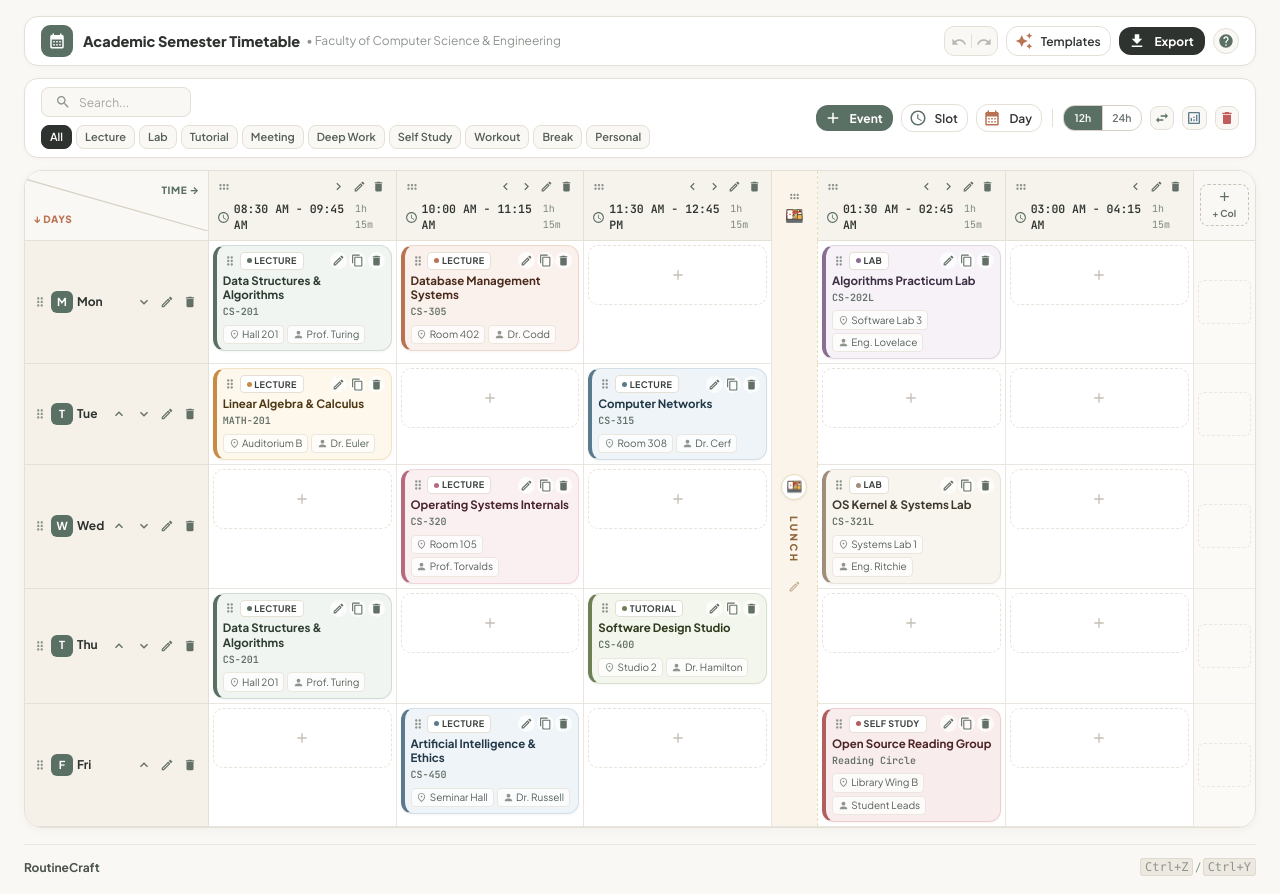
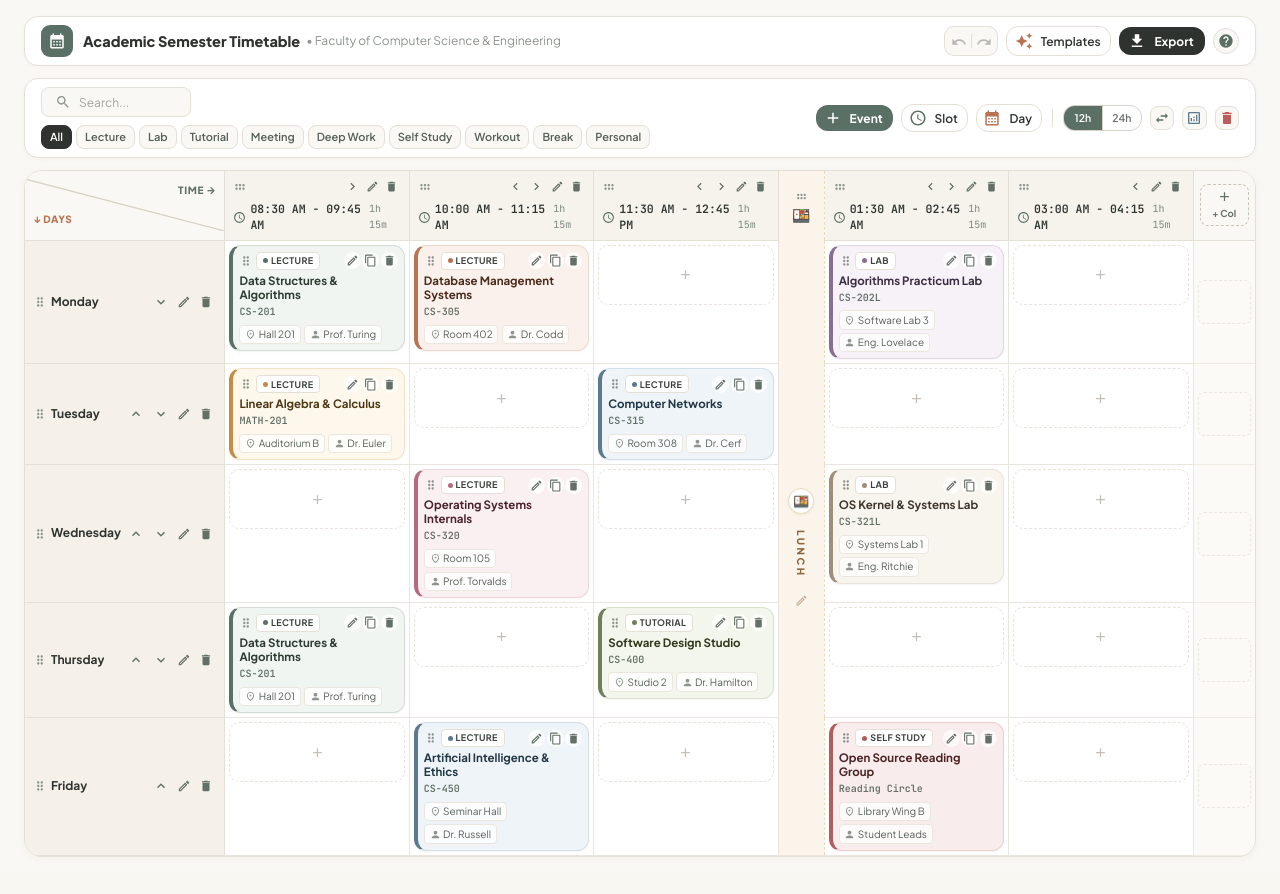
Before and after one commit to darklight9911/Routine_maker, a React (Vite) app: page / in a window 1280 px wide. After the commit the page ends 873 px from the top, so only its background shows below. Built offline with nearby package versions, Linux system fonts and the light colour scheme.

Commit message:
feat(table): remove first-letter day avatar, redesign off-day cells with subtle professional micro-pattern, and clean footer

```diff
--- a/src/App.tsx
+++ b/src/App.tsx
@@ -266,34 +266,7 @@ export function App() {
             />
           </Box>
 
-          {/* Footer */}
-          <Box
-            className="no-print"
-            sx={{
-              mt: 2,
-              pt: 1.5,
-              borderTop: '1px solid #EAE6DF',
-              display: 'flex',
-              flexWrap: 'wrap',
-              alignItems: 'center',
-              justifyContent: 'space-between',
-              gap: 1,
-              fontSize: '11px',
-              color: '#747C76',
-            }}
-          >
-            <Box sx={{ display: 'flex', alignItems: 'center', gap: 0.75 }}>
-              <Typography variant="caption" sx={{ fontWeight: 700, color: '#4A534C' }}>
-                RoutineCraft
-              </Typography>
-            </Box>
 
-            <Box sx={{ display: 'flex', alignItems: 'center', gap: 1 }}>
-              <Typography variant="caption" sx={{ color: '#8C948D' }}>
-                <kbd style={{ padding: '1px 4px', borderRadius: '3px', backgroundColor: '#EDE9E1', border: '1px solid #DFDAD0' }}>Ctrl+Z</kbd> / <kbd style={{ padding: '1px 4px', borderRadius: '3px', backgroundColor: '#EDE9E1', border: '1px solid #DFDAD0' }}>Ctrl+Y</kbd>
-              </Typography>
-            </Box>
-          </Box>
         </Container>
 
         {/* Modals & Drawers */}
--- a/src/components/DayHeader.tsx
+++ b/src/components/DayHeader.tsx
@@ -67,6 +67,9 @@ export const DayHeader: React.FC<DayHeaderProps> = ({
       }}
       style={{
         backgroundColor: day.isOffDay ? '#EFEBE2' : isOver ? '#EBF2ED' : '#F5F1E9',
+        backgroundImage: day.isOffDay && !isOver
+          ? 'repeating-linear-gradient(45deg, transparent, transparent 10px, rgba(215, 206, 192, 0.22) 10px, rgba(215, 206, 192, 0.22) 11px)'
+          : 'none',
         borderBottom: '1px solid #E5E0D6',
         borderLeft: isRightColumn ? '1px solid #E5E0D6' : 'none',
         borderRight: !isRightColumn ? '1px solid #E5E0D6' : 'none',
@@ -96,26 +99,7 @@ export const DayHeader: React.FC<DayHeaderProps> = ({
             }}
           />
 
-          {/* Initial solid circle avatar */}
-          <Box
-            sx={{
-              width: 22,
-              height: 22,
-              borderRadius: '6px',
-              backgroundColor: day.isOffDay ? '#DCD6CB' : '#5B7065',
-              color: day.isOffDay ? '#556058' : '#FFFFFF',
-              display: 'flex',
-              alignItems: 'center',
-              justifyContent: 'center',
-              fontSize: '11px',
-              fontWeight: 700,
-              flexShrink: 0,
-            }}
-          >
-            {day.name.charAt(0)}
-          </Box>
-
-          <Box sx={{ minWidth: 0 }}>
+          <Box sx={{ minWidth: 0, display: 'flex', flexDirection: 'column', gap: 0.2 }}>
             <Typography
               variant="body2"
               sx={{
@@ -128,21 +112,24 @@ export const DayHeader: React.FC<DayHeaderProps> = ({
                 whiteSpace: 'nowrap',
               }}
             >
-              {day.shortName || day.name}
+              {day.name}
             </Typography>
             {day.isOffDay && (
               <Box
                 sx={{
-                  display: 'inline-block',
-                  fontSize: '9px',
-                  fontWeight: 700,
+                  display: 'inline-flex',
+                  alignItems: 'center',
+                  fontSize: '8.5px',
+                  fontWeight: 800,
+                  letterSpacing: '0.05em',
                   textTransform: 'uppercase',
-                  color: '#68726A',
-                  backgroundColor: '#E2DCD1',
-                  px: 0.75,
+                  color: '#766F64',
+                  backgroundColor: '#E7E1D6',
+                  border: '1px solid #D9D2C5',
+                  px: 0.6,
                   py: 0.1,
                   borderRadius: '4px',
-                  mt: 0.25,
+                  width: 'fit-content',
                 }}
               >
                 Off Day
--- a/src/components/RoutineCell.tsx
+++ b/src/components/RoutineCell.tsx
@@ -7,6 +7,7 @@ import Box from '@mui/material/Box';
 interface RoutineCellProps {
   dayId: string;
   timeSlotId: string;
+  isOffDay?: boolean;
   item?: RoutineItem | null;
   items?: RoutineItem[];
   settings: RoutineSettings;
@@ -27,6 +28,7 @@ interface RoutineCellProps {
 export const RoutineCell: React.FC<RoutineCellProps> = ({
   dayId,
   timeSlotId,
+  isOffDay = false,
   item,
   items,
   settings,
@@ -93,7 +95,12 @@ export const RoutineCell: React.FC<RoutineCellProps> = ({
             : isDayDragging
             ? '#F4EFEB'
             : '#EBF2ED'
+          : isOffDay
+          ? '#FAF7F2'
           : '#FFFFFF',
+        backgroundImage: isOffDay && !isOver
+          ? 'repeating-linear-gradient(45deg, transparent, transparent 10px, rgba(215, 206, 192, 0.16) 10px, rgba(215, 206, 192, 0.16) 11px)'
+          : 'none',
         outline: isOver ? '2px solid #5B7065' : 'none',
         outlineOffset: '-2px',
         transition: 'background-color 0.15s ease',
@@ -146,8 +153,8 @@ export const RoutineCell: React.FC<RoutineCellProps> = ({
             minHeight: '60px',
             borderRadius: '10px',
             border: '1px dashed',
-            borderColor: isOver ? '#5B7065' : isRoutineItemDragging ? '#A4B8AB' : '#E8E3DA',
-            backgroundColor: isOver ? '#E2EBE5' : isRoutineItemDragging ? '#F4F8F5' : 'transparent',
+            borderColor: isOver ? '#5B7065' : isRoutineItemDragging ? '#A4B8AB' : isOffDay ? '#E0DACF' : '#E8E3DA',
+            backgroundColor: isOver ? '#E2EBE5' : isRoutineItemDragging ? '#F4F8F5' : isOffDay ? 'rgba(255,255,255,0.45)' : 'transparent',
             display: 'flex',
             alignItems: 'center',
             justifyContent: 'center',
@@ -164,7 +171,7 @@ export const RoutineCell: React.FC<RoutineCellProps> = ({
             },
           }}
         >
-          <AddIcon className="add-icon" sx={{ fontSize: 16, color: '#C5BEB4', transition: 'all 0.15s ease' }} />
+          <AddIcon className="add-icon" sx={{ fontSize: 15, color: isOffDay ? '#B5ADA1' : '#C5BEB4', transition: 'all 0.15s ease' }} />
         </Box>
       )}
     </td>
--- a/src/components/RoutineTable.tsx
+++ b/src/components/RoutineTable.tsx
@@ -306,6 +306,7 @@ export const RoutineTable: React.FC<RoutineTableProps> = ({
                       key={`${day.id}_${slot.id}`}
                       dayId={day.id}
                       timeSlotId={slot.id}
+                      isOffDay={!!day.isOffDay}
                       items={cellItems}
                       settings={routine.settings}
                       dragState={dragState}
@@ -332,7 +333,7 @@ export const RoutineTable: React.FC<RoutineTableProps> = ({
                     borderBottom: '1px solid #F0ECE4',
                     borderLeft: isRightDayCol ? 'none' : '1px solid #F0ECE4',
                     borderRight: isRightDayCol ? '1px solid #F0ECE4' : 'none',
-                    backgroundColor: '#FCFAF7',
+                    backgroundColor: day.isOffDay ? '#F7F4EE' : '#FCFAF7',
                     textAlign: 'center',
                     verticalAlign: 'middle',
                   }}
```
